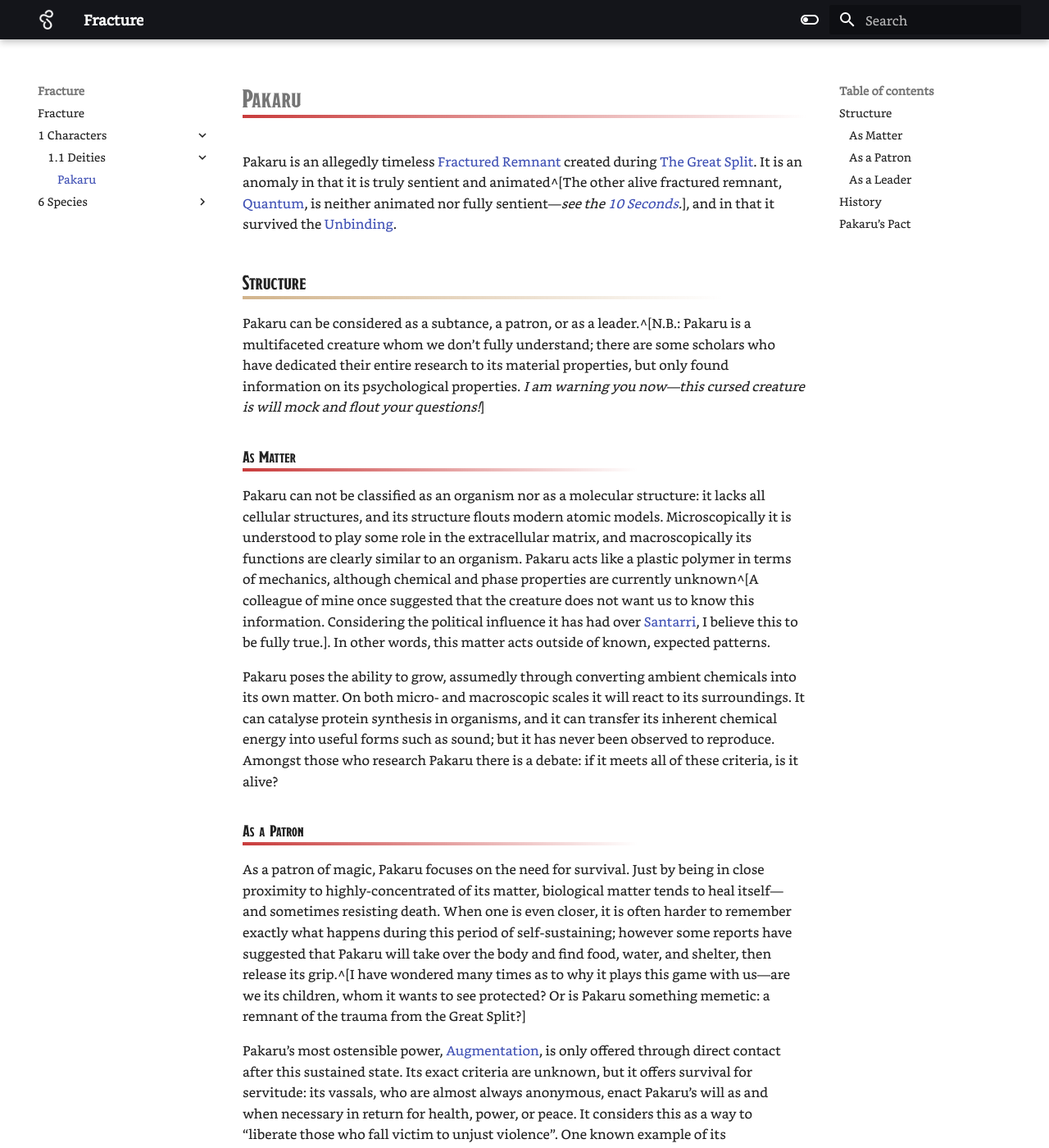
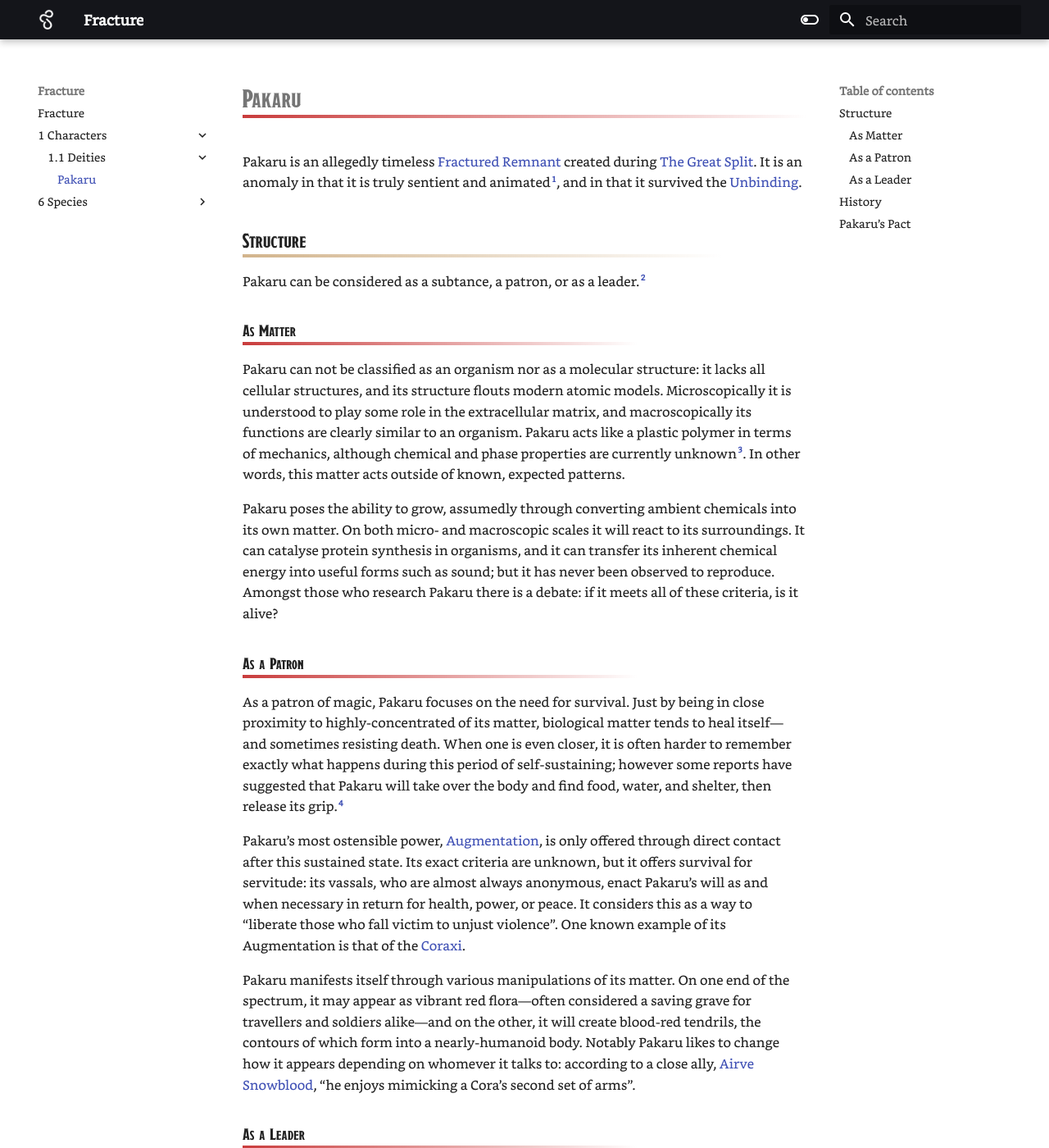
Before and after one commit to fennecpixels/FractureOnline, an MkDocs documentation site: the page built from docs/1 Characters/1.1 Deities/Pakaru.md, in a window 1280 px wide and 1400 px high. Shown: the whole window at 82% size. Built offline with MkDocs 1.6.1 and Material for MkDocs 9.7.7, drawn with Linux system fonts in a browser that asks for light colours; some of the changed text lies outside the part shown.

Commit message:
[PUBLISHER] Merge #8

```diff
--- a/docs/1 Characters/1.1 Deities/Pakaru.md
+++ b/docs/1 Characters/1.1 Deities/Pakaru.md
@@ -3,19 +3,27 @@ share: true
 tag: deity timeless pakaru
 ---
 
-Pakaru is an allegedly timeless [Fractured Remnant](Fractured%20Remnants) created during [The Great Split](The%20Great%20Split.md). It is an anomaly in that it is truly sentient and animated^[The other  alive fractured remnant, [Quantum](Quantum), is neither animated nor fully sentient—*see the [10 Seconds](10%20Seconds).*], and in that it survived the [Unbinding](Unbinding.md).
+Pakaru is an allegedly timeless [Fractured Remnant](Fractured%20Remnants) created during [The Great Split](The%20Great%20Split.md). It is an anomaly in that it is truly sentient and animated[^1], and in that it survived the [Unbinding](Unbinding.md).
+
+[^1]: The other  alive fractured remnant, [Quantum](Quantum), is neither animated nor fully sentient—*see the [10 Seconds](10%20Seconds).*
 
 ## Structure
 
-Pakaru can be considered as a subtance, a patron, or as a leader.^[N.B.: Pakaru is a multifaceted creature whom we don’t fully understand; there are some scholars who have dedicated their entire research to its material properties, but only found information on its psychological properties. *I am warning you now—this cursed creature is will mock and flout your questions!*]
+Pakaru can be considered as a subtance, a patron, or as a leader.[^2]
+
+[^2]: N.B.: Pakaru is a multifaceted creature whom we don’t fully understand; there are some scholars who have dedicated their entire research to its material properties, but only found information on its psychological properties. *I am warning you now—this cursed creature will mock and flout your questions!*
 
 ### As Matter
-Pakaru can not be classified as an organism nor as a molecular structure: it lacks all cellular structures, and its structure flouts modern atomic models. Microscopically it is understood to play some role in the extracellular matrix, and macroscopically its functions are clearly similar to an organism. Pakaru acts like a plastic polymer in terms of mechanics, although chemical and phase properties are currently unknown^[A colleague of mine once suggested that the creature does not want us to know this information. Considering the political influence it has had over [Santarri](Santarri.md), I believe this to be fully true.]. In other words, this matter acts outside of known, expected patterns.
+Pakaru can not be classified as an organism nor as a molecular structure: it lacks all cellular structures, and its structure flouts modern atomic models. Microscopically it is understood to play some role in the extracellular matrix, and macroscopically its functions are clearly similar to an organism. Pakaru acts like a plastic polymer in terms of mechanics, although chemical and phase properties are currently unknown[^3]. In other words, this matter acts outside of known, expected patterns.
+
+[^3]: A colleague of mine once suggested that the creature does not want us to know this information. Considering the political influence it has had over [Santarri](Santarri.md), I believe this to be fully true.
 
 Pakaru poses the ability to grow, assumedly through converting ambient chemicals into its own matter. On both micro- and macroscopic scales it will react to its surroundings. It can catalyse protein synthesis in organisms, and it can transfer its inherent chemical energy into useful forms such as sound; but it has never been observed to reproduce. Amongst those who research Pakaru there is a debate: if it meets all of these criteria, is it alive?
 
 ### As a Patron
-As a patron of magic, Pakaru focuses on the need for survival. Just by being in close proximity to highly-concentrated of its matter, biological matter tends to heal itself—and sometimes resisting death.  When one is even closer, it is often harder to remember exactly what happens during this period of self-sustaining; however some reports have suggested that Pakaru will take over the body and find food, water, and shelter, then release its grip.^[I have wondered many times as to why it plays this game with us—are we its children, whom it wants to see protected? Or is Pakaru something memetic: a remnant of the trauma from the Great Split?]
+As a patron of magic, Pakaru focuses on the need for survival. Just by being in close proximity to highly-concentrated of its matter, biological matter tends to heal itself—and sometimes resisting death.  When one is even closer, it is often harder to remember exactly what happens during this period of self-sustaining; however some reports have suggested that Pakaru will take over the body and find food, water, and shelter, then release its grip.[^4]
+
+[^4]: I have wondered many times as to why it plays this game with us—are we its children, whom it wants to see protected? Or is Pakaru something memetic: a remnant of the trauma from the Great Split?
 
 Pakaru’s most ostensible power, [Augmentation](Pakaru%E2%80%99s%20Augmentation.md), is only offered through direct contact after this sustained state. Its exact criteria are unknown, but it offers survival for servitude: its vassals, who are almost always anonymous, enact Pakaru’s will as and when necessary in return for health, power, or peace. It considers this as a way to “liberate those who fall victim to unjust violence”. One known example of its Augmentation is that of the [Coraxi](../../6%20Species/Coraxi.md).
 
```
